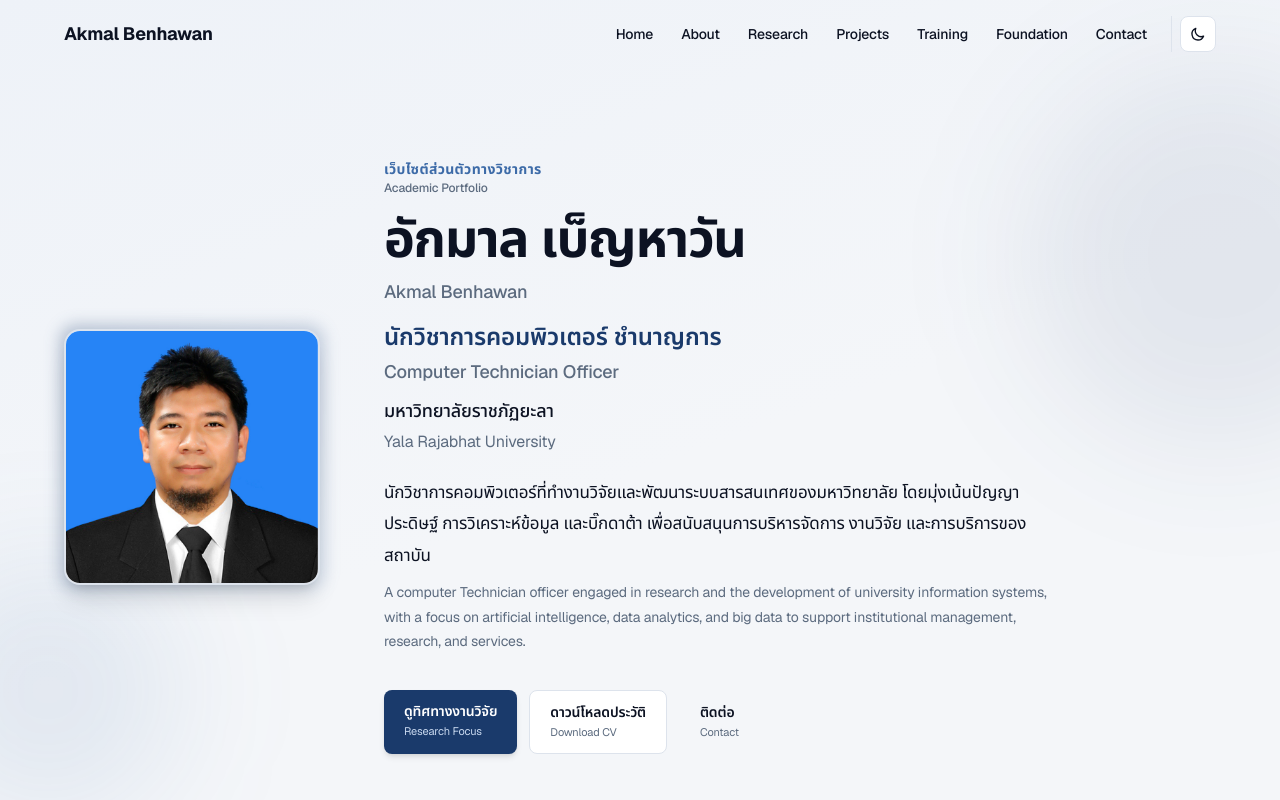
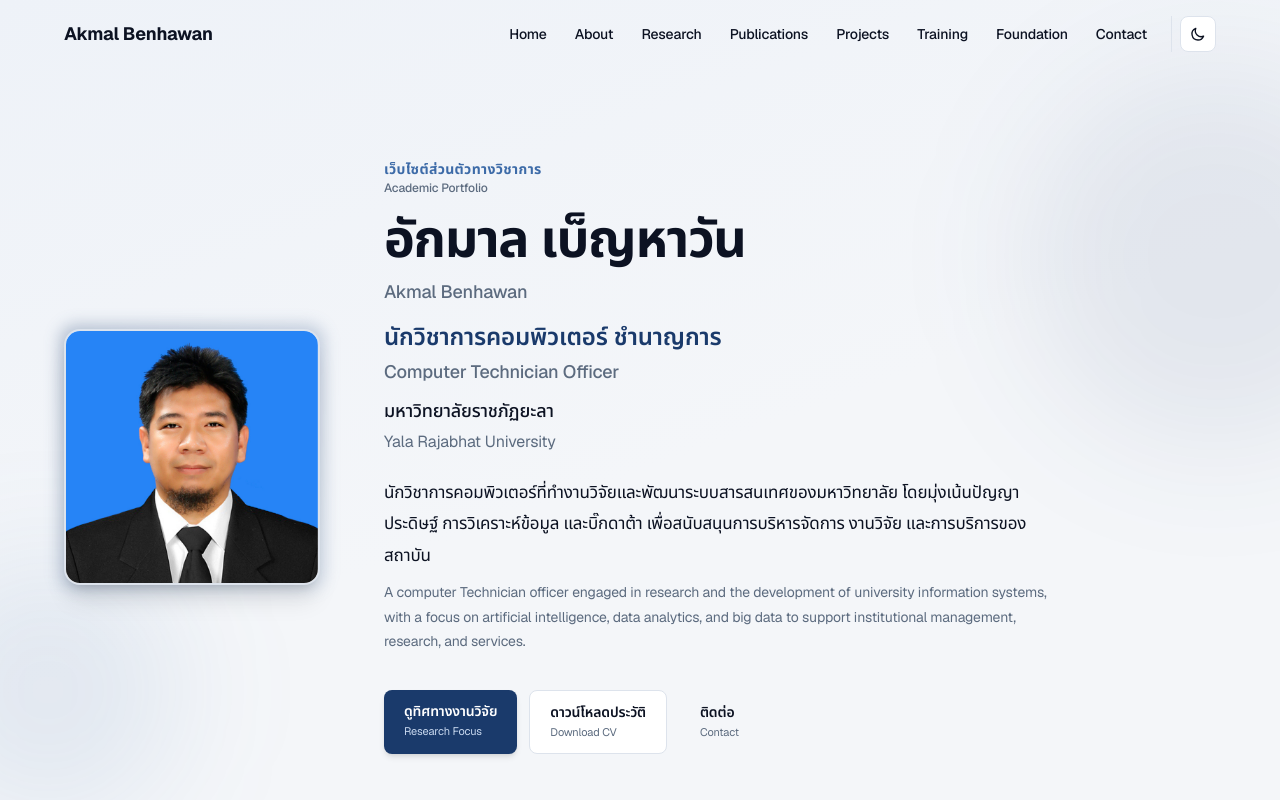
Before and after one commit to akmalb/akmal-benhawan-personalweb, a Next.js app: page / in a window 1280 px wide. Shown: the top 800 px of the page. Built offline with nearby package versions, Linux system fonts and the light colour scheme.

Commit message:
Refactor Footer and Publications components to improve icon handling and enhance publication data structure, including author and type fields for better clarity and organization.

```diff
--- a/app/components/Footer.tsx
+++ b/app/components/Footer.tsx
@@ -4,7 +4,9 @@ interface FooterProps {
   profile: Profile;
 }
 
-const icons: Record<Profile["socialLinks"][number]["icon"], React.ReactNode> = {
+type SocialIconName = Profile["socialLinks"][number]["icon"];
+
+const filledIcons: Partial<Record<SocialIconName, React.ReactNode>> = {
   facebook: (
     <path d="M24 12.073c0-6.627-5.373-12-12-12s-12 5.373-12 12c0 5.99 4.388 10.954 10.125 11.854v-8.385H7.078v-3.47h3.047V9.43c0-3.007 1.792-4.669 4.533-4.669 1.312 0 2.686.235 2.686.235v2.953H15.83c-1.491 0-1.956.925-1.956 1.874v2.25h3.328l-.532 3.47h-2.796v8.385C19.612 23.027 24 18.062 24 12.073z" />
   ),
@@ -14,6 +16,9 @@ const icons: Record<Profile["socialLinks"][number]["icon"], React.ReactNode> = {
   linkedin: (
     <path d="M20.447 20.452h-3.554v-5.569c0-1.328-.027-3.037-1.852-3.037-1.853 0-2.136 1.445-2.136 2.939v5.667H9.351V9h3.414v1.561h.046c.477-.9 1.637-1.85 3.37-1.85 3.601 0 4.267 2.37 4.267 5.455v6.286zM5.337 7.433c-1.144 0-2.063-.926-2.063-2.065 0-1.138.92-2.063 2.063-2.063 1.14 0 2.064.925 2.064 2.063 0 1.139-.925 2.065-2.064 2.065zm1.782 13.019H3.555V9h3.564v11.452zM22.225 0H1.771C.792 0 0 .774 0 1.729v20.542C0 23.227.792 24 1.771 24h20.451C23.2 24 24 23.227 24 22.271V1.729C24 .774 23.2 0 22.222 0h.003z" />
   ),
+};
+
+const strokeIcons: Partial<Record<SocialIconName, React.ReactNode>> = {
   email: (
     <path
       strokeLinecap="round"
@@ -22,7 +27,58 @@ const icons: Record<Profile["socialLinks"][number]["icon"], React.ReactNode> = {
       d="M3 8l7.89 5.26a2 2 0 002.22 0L21 8M5 19h14a2 2 0 002-2V7a2 2 0 00-2-2H5a2 2 0 00-2 2v10a2 2 0 002 2z"
     />
   ),
+  "google-scholar": (
+    <>
+      <path
+        strokeLinecap="round"
+        strokeLinejoin="round"
+        strokeWidth={1.5}
+        d="M4.26 10.147a60.438 60.438 0 00-.491 6.347A48.62 48.62 0 0112 20.904a48.62 48.62 0 008.232-4.41 60.46 60.46 0 00-.491-6.347m-15.482 0a50.636 50.636 0 00-2.658-.813A59.906 59.906 0 0112 3.493a59.903 59.903 0 0110.399 5.84c-.896.248-1.783.52-2.658.814m-15.482 0A50.717 50.717 0 0112 13.489a50.702 50.702 0 017.74-3.342"
+      />
+      <path
+        strokeLinecap="round"
+        strokeLinejoin="round"
+        strokeWidth={1.5}
+        d="M6.75 15a.75.75 0 100-1.5.75.75 0 000 1.5z"
+      />
+    </>
+  ),
 };
+
+const externalLinkIcon = (
+  <path
+    strokeLinecap="round"
+    strokeLinejoin="round"
+    strokeWidth={1.5}
+    d="M13.5 6H5.25A2.25 2.25 0 003 8.25v10.5A2.25 2.25 0 005.25 21h10.5A2.25 2.25 0 0018 18.75V10.5m-10.5 6L21 3m0 0h-5.25M21 3v5.25"
+  />
+);
+
+function SocialLinkIcon({ icon }: { icon: SocialIconName }) {
+  const strokePath = strokeIcons[icon];
+  if (strokePath) {
+    return (
+      <svg className="h-4 w-4" fill="none" viewBox="0 0 24 24" stroke="currentColor">
+        {strokePath}
+      </svg>
+    );
+  }
+
+  const filledPath = filledIcons[icon];
+  if (filledPath) {
+    return (
+      <svg className="h-4 w-4" fill="currentColor" viewBox="0 0 24 24">
+        {filledPath}
+      </svg>
+    );
+  }
+
+  return (
+    <svg className="h-4 w-4" fill="none" viewBox="0 0 24 24" stroke="currentColor">
+      {externalLinkIcon}
+    </svg>
+  );
+}
 
 export function Footer({ profile }: FooterProps) {
   const { en, socialLinks } = profile;
@@ -52,15 +108,7 @@ export function Footer({ profile }: FooterProps) {
                   aria-label={link.name}
                   className="flex h-9 w-9 items-center justify-center rounded-lg border border-card-border bg-background text-muted transition-all hover:border-accent hover:text-accent"
                 >
-                  {link.icon === "email" ? (
-                    <svg className="h-4 w-4" fill="none" viewBox="0 0 24 24" stroke="currentColor">
-                      {icons.email}
-                    </svg>
-                  ) : (
-                    <svg className="h-4 w-4" fill="currentColor" viewBox="0 0 24 24">
-                      {icons[link.icon]}
-                    </svg>
-                  )}
+                  <SocialLinkIcon icon={link.icon} />
                 </a>
               ))}
             </div>
--- a/app/components/Publications.tsx
+++ b/app/components/Publications.tsx
@@ -9,12 +9,14 @@ interface PublicationsProps {
 export function Publications({ publications }: PublicationsProps) {
   const { th, en } = publications;
   const hasItems = th.items.length > 0;
+  const thSection = { label: th.label, title: th.title, description: th.description };
+  const enSection = { label: en.label, title: en.title, description: en.description };
 
   return (
     <section id="publications" className="scroll-mt-28 bg-section-alt section-padding">
       <div className="container-width">
         <AnimateIn>
-          <SectionHeading th={th.section} en={en.section} />
+          <SectionHeading th={thSection} en={enSection} />
         </AnimateIn>
 
         <AnimateIn delay={100}>
@@ -36,7 +38,7 @@ export function Publications({ publications }: PublicationsProps) {
             </div>
           ) : (
             <div className="rounded-2xl border border-dashed border-card-border bg-card/50 px-6 py-10 text-center">
-              <BilingualText th={th.placeholder} en={en.placeholder} />
+              <BilingualText th={th.emptyText} en={en.emptyText} />
             </div>
           )}
         </AnimateIn>
--- a/src/data/publications.ts
+++ b/src/data/publications.ts
@@ -1,30 +1,75 @@
 export type PublicationItem = {
   title: string;
-  venue?: string;
-  year?: string;
-  type?: string;
+  authors: string;
+  venue: string;
+  year: string;
+  type: "Journal Article" | "Conference Paper" | "Research Article";
+  url?: string;
 };
 
 export const publications = {
   th: {
-    section: {
-      label: "ผลงานตีพิมพ์และการนำเสนอ",
+    label: "ผลงานวิชาการ",
     title: "ผลงานวิชาการและการนำเสนอ",
+    subtitle: "Publications & Presentations",
     description:
-        "รายการผลงานวิชาการ บทความ และการนำเสนอผลงานวิจัย",
+      "ผลงานประชุมวิชาการและบทความที่เกี่ยวข้องกับการวิเคราะห์ข้อมูล การเรียนรู้ของเครื่อง และการประยุกต์ใช้เทคโนโลยีสารสนเทศ",
+    emptyText: "อยู่ระหว่างรวบรวมข้อมูลผลงานวิชาการ",
+    items: [
+      {
+        title: "Forecasting water inflow for bang lang dam",
+        authors:
+          "Akmal Benhawan, Sureena Matayong, Chidchanok Choksuchat",
+        venue:
+          "2022 IEEE 12th Annual Computing and Communication Workshop and Conference (CCWC)",
+        year: "2022",
+        type: "Conference Paper",
+        url: "https://ieeexplore.ieee.org/abstract/document/9720865",
       },
-    placeholder: "อยู่ระหว่างรวบรวมข้อมูลผลงานวิชาการ",
-    items: [] as PublicationItem[],
+      {
+        title:
+          "Self-Care Problems Classifications with SCADI Dataset: The Tree-Based Feature Selection",
+        authors:
+          "Sureena Matayong, Akmal Benhawan, Teeradej Phetkaew",
+        venue:
+          "2025 10th International Conference on Big Data Analytics (ICBDA)",
+        year: "2025",
+        type: "Conference Paper",
+        url: "https://ieeexplore.ieee.org/abstract/document/11211245",
       },
+    ] satisfies PublicationItem[],
+  },
+
   en: {
-    section: {
-      label: "Publications & Presentations",
+    label: "Publications",
     title: "Publications & Presentations",
+    subtitle: "Academic Publications",
     description:
-        "Academic publications, articles, and research presentations.",
+      "Selected conference papers and academic outputs related to data analytics, machine learning, and applied information technology.",
+    emptyText: "Publication records are being updated.",
+    items: [
+      {
+        title: "Forecasting water inflow for bang lang dam",
+        authors:
+          "Akmal Benhawan, Sureena Matayong, Chidchanok Choksuchat",
+        venue:
+          "2022 IEEE 12th Annual Computing and Communication Workshop and Conference (CCWC)",
+        year: "2022",
+        type: "Conference Paper",
+        url: "https://ieeexplore.ieee.org/abstract/document/9720865",
       },
-    placeholder: "Publication records are being updated.",
-    items: [] as PublicationItem[],
+      {
+        title:
+          "Self-Care Problems Classifications with SCADI Dataset: The Tree-Based Feature Selection",
+        authors:
+          "Sureena Matayong, Akmal Benhawan, Teeradej Phetkaew",
+        venue:
+          "2025 10th International Conference on Big Data Analytics (ICBDA)",
+        year: "2025",
+        type: "Conference Paper",
+        url: "https://ieeexplore.ieee.org/abstract/document/11211245",
+      },
+    ] satisfies PublicationItem[],
   },
 };
 
```
Lines whose indentation alone changed are shown as unchanged.
